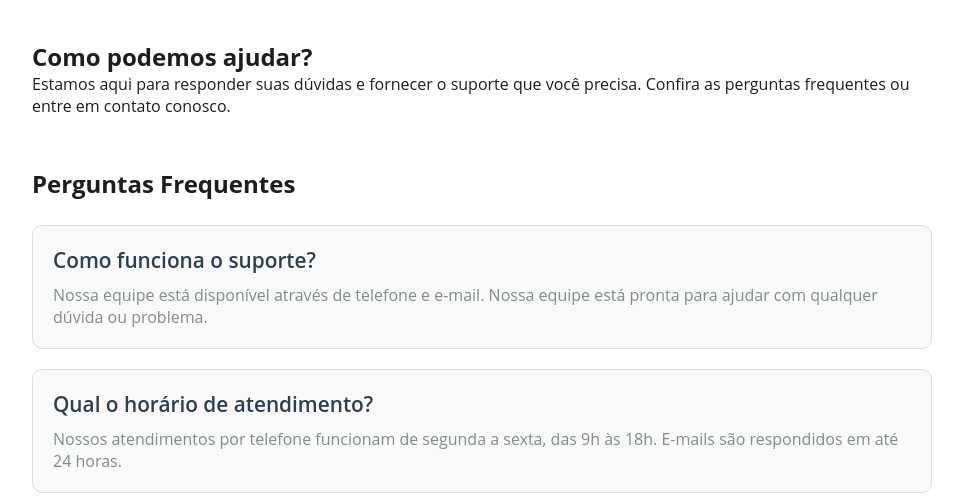
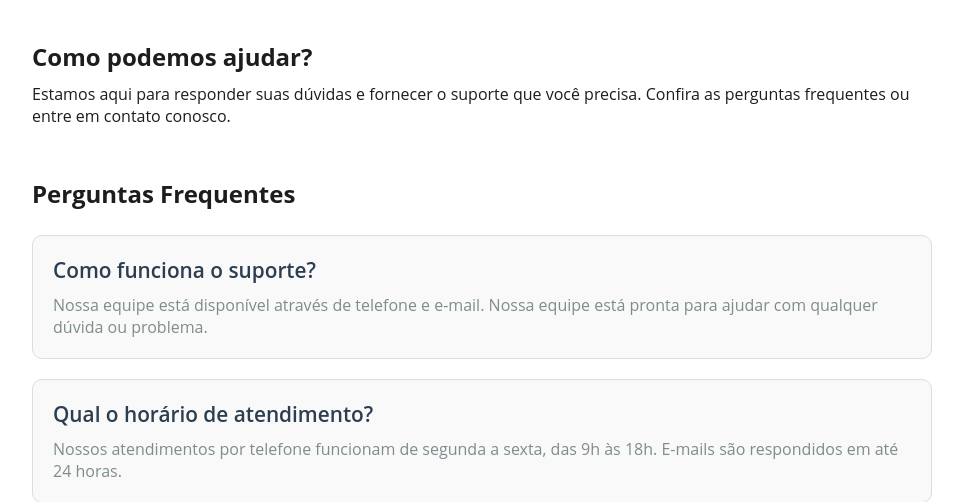
Before and after one commit to brwnax/bora-ne, a Flask app: page /ajuda in a window 1280 px wide. Shown: the part 80-582 px from the top of the page, without its empty margins (158-1121 px from the left). Run offline with Flask 3, Linux system fonts and the light colour scheme; some libraries are stand-ins or nearby versions.

Commit message:
ATUALIZAÇÃO DE COMMIT PARA PULL

```diff
--- a/static/style.css
+++ b/static/style.css
@@ -559,6 +559,13 @@ button .avaliacao{
     padding-top: 120px;
 }
 
+.faq-header h2{
+    text-align: center;
+}
+
+.faq-header p{
+    margin-top: 10px;
+}
 
 #faq {
     margin-top: 100px;
@@ -640,6 +647,8 @@ button .avaliacao{
     font-size: 1rem;
     margin: 0;
 }
+
+
 
 /* -------CONTATO------- */
 .contact-section {
```
